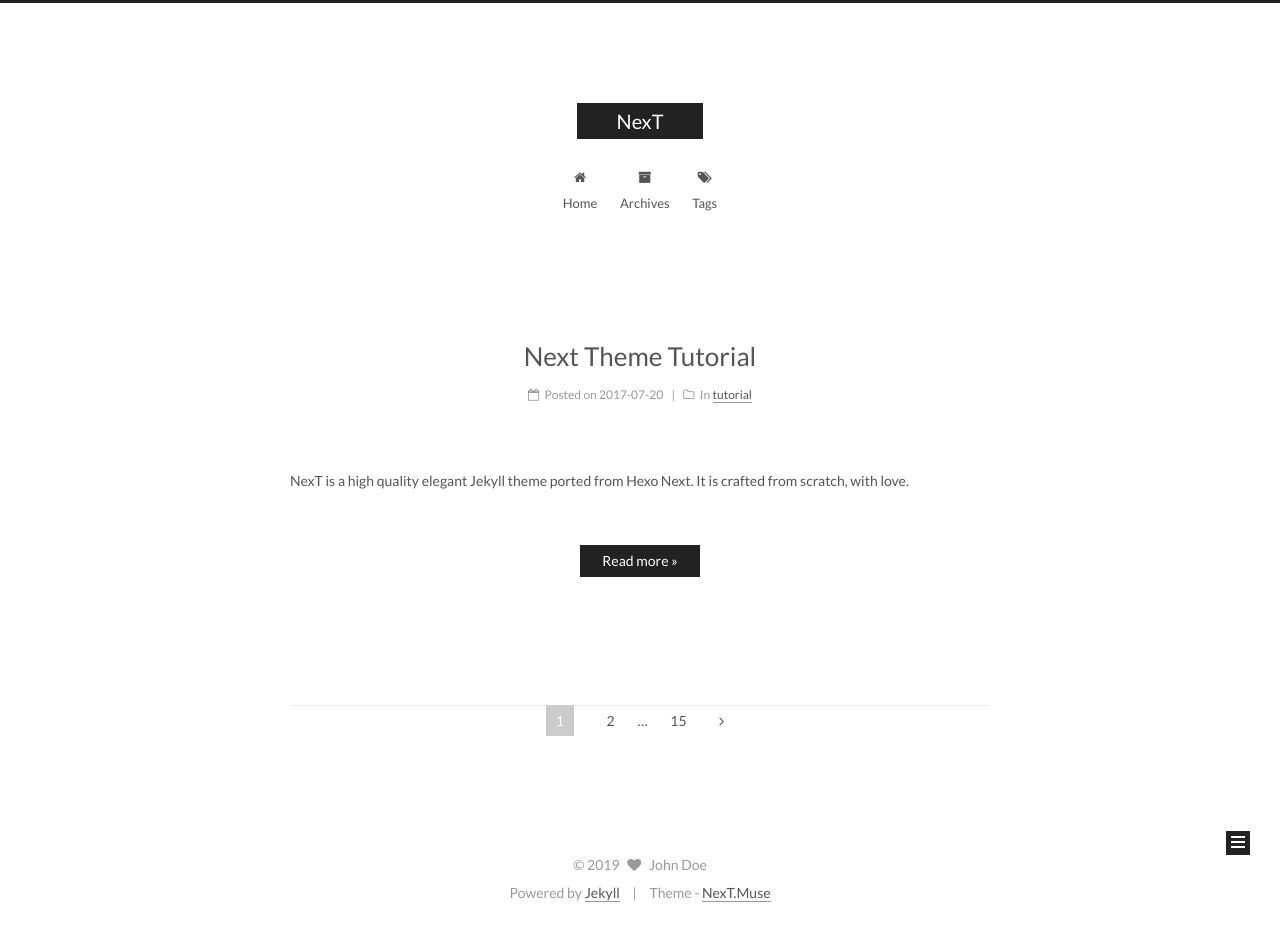
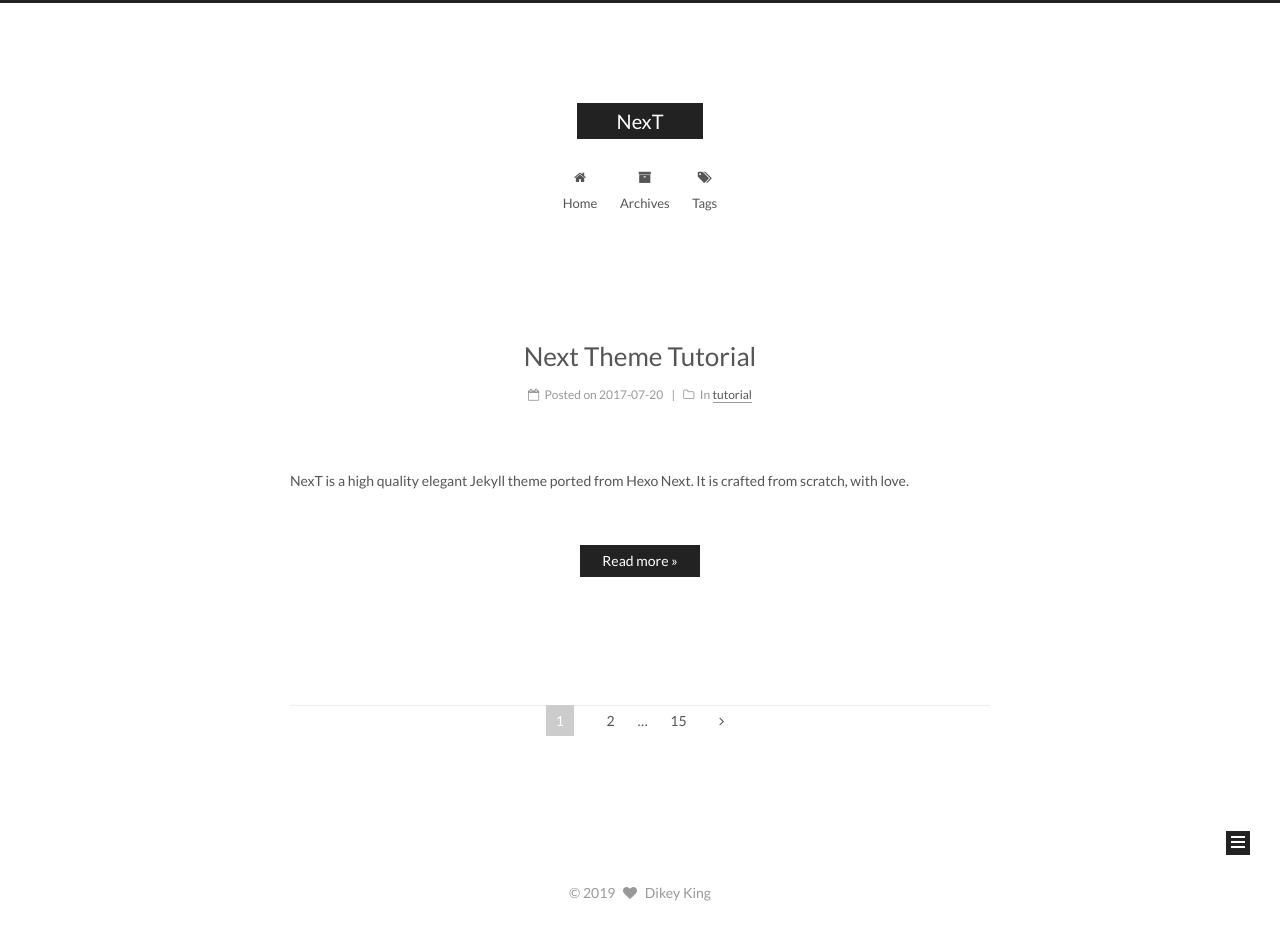
Before and after one commit to DikeyKing/dikeyking.github.io, a Jekyll site: the page built from index.html, in a window 1280 px wide. Built offline with Jekyll 4.4.1, drawn with Linux system fonts in a browser that asks for light colours; the list of posts is cut into pages by our own code.

Commit message:
Edit config

```diff
--- a/_config.yml
+++ b/_config.yml
@@ -7,7 +7,7 @@
 title: NexT
 subtitle:
 description:
-author: John Doe
+author: Dikey King
 # Support language: de, en, fr-FR, id, ja, ko, pt-BR, pt, ru, zh-Hans, zh-hk, zh-tw
 language: en
 date_format: '%Y-%m-%d'
@@ -21,15 +21,15 @@ permalink: pretty
 # Pagination
 paginate: 1
 #paginate_path: "/page:num/"
-#archive:
-  #paginate: 10
-  #paginate_path: "/page:num/"
-#category:
-  #paginate: 10
-  #paginate_path: "/page:num/"
-#tag:
-  #paginate: 10
-  #paginate_path: "/page:num/"
+archive:
+  paginate: 10
+  paginate_path: "/page:num/"
+category:
+  paginate: 5
+  paginate_path: "/page:num/"
+tag:
+  paginate: 5
+  paginate_path: "/page:num/"
 
 # Handling Reading
 exclude: [".rvmrc", ".rbenv-version", "README.md", "Rakefile", "changelog.md", "Gemfile", "Gemfile.lock", "README_en.md", "vendor"]
@@ -79,7 +79,7 @@ plugins:
 favicon: /assets/favicon.ico
 
 # Set default keywords (Use a comma to separate)
-keywords: "Jekyll, NexT"
+keywords: "Dikey"
 
 # Set rss to false to disable feed link.
 # Leave rss as empty to use site's feed link.
@@ -93,7 +93,7 @@ rss:
 authoricon: heart
 
 # Footer `powered-by` and `theme-info` copyright
-copyright: true
+copyright: false
 
 # ---------------------------------------------------------------
 # SEO Settings
```
